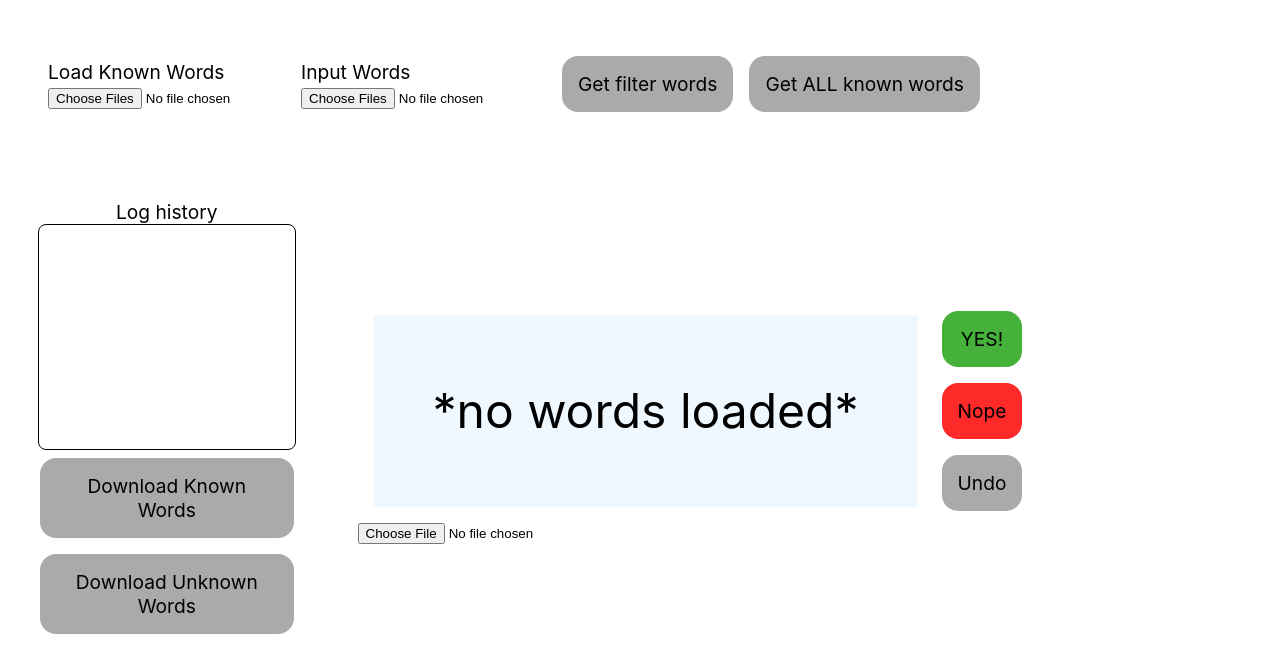
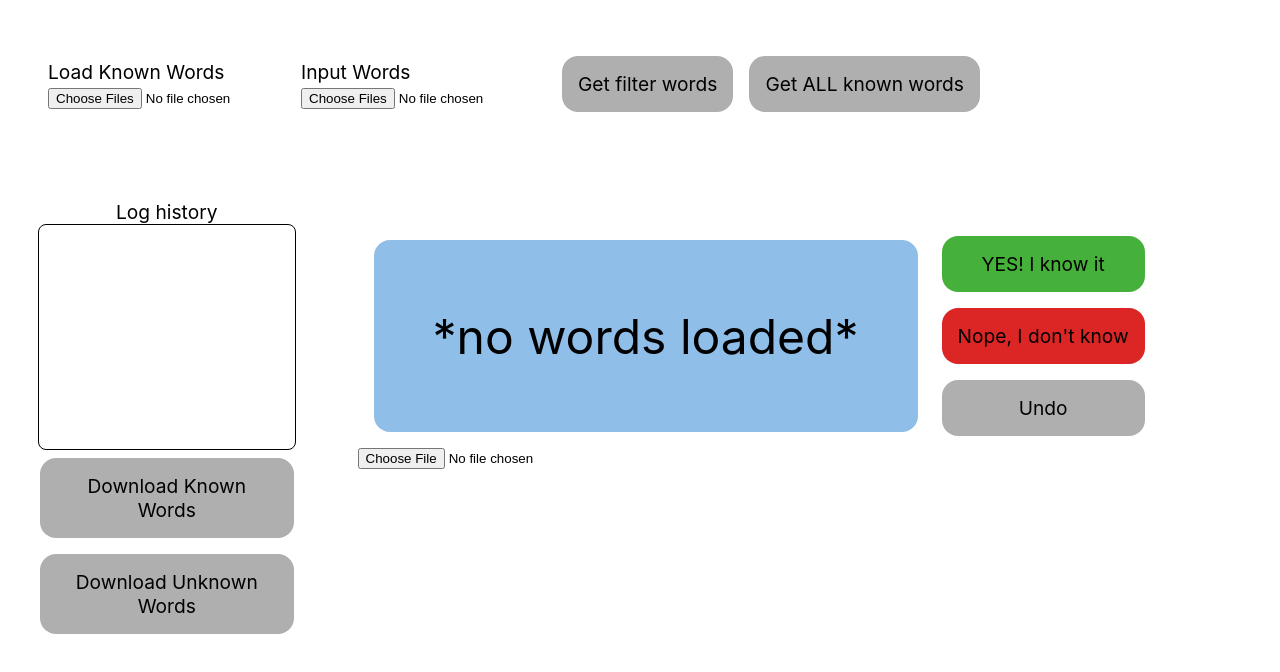
Before and after one commit to DylanLi272/word-sort, a React (Create React App) app: page / in a window 1280 px wide. Shown: the top 672 px of the page. Built offline with nearby package versions, Linux system fonts and the light colour scheme.

Commit message:
fix warning and update css

```diff
--- a/src/App.css
+++ b/src/App.css
@@ -1,7 +1,3 @@
-.app {
-	height: 100vh;
-}
-
 .filter-section {
 	display: flex;
 	align-items: center;
@@ -11,7 +7,6 @@
 .word-choosing {
 	display: flex;
 	flex-direction: row;
-	align-items: center;
 }
 
 .log {
@@ -51,6 +46,7 @@
 .log-yes {
 	background-color: #afe6a8;
 }
+
 .log-nope {
 	background-color: #ff9a9a;
 }
@@ -60,6 +56,7 @@
 	flex-direction: column;
 	width: 100%;
 	padding: 1.5rem;
+	margin-top: 2rem;
 }
 
 .word-selection {
@@ -75,9 +72,11 @@
 	height: 10rem;
 	padding: 1rem;
 	margin: 1rem;
+	border-radius: 1rem;
 
-	background-color: aliceblue;
+	background-color: #8fbee8;
 }
+
 .word {
 	font-size: 3rem;
 	text-align: center;
@@ -89,7 +88,7 @@
 }
 
 .button {
-	background-color: #AAAAAA;
+	background-color: #afafaf;
 	border-radius: 1rem;
 	text-align: center;
 	padding: 1rem;
@@ -97,20 +96,22 @@
 }
 
 .button:hover {
-	background-color: #CCCCCC;
+	background-color: #dcdcdc;
 	cursor: pointer;
 }
 
 .yes {
 	background-color: #46b13a;
 }
+
 .yes:hover {
 	background-color: #4eeb3c;
 }
 
 .nope {
-	background-color: #fe2929;
+	background-color: #dc2626;
 }
+
 .nope:hover {
-	background-color: #f74848;
+	background-color: #ff0f0f;
 }
--- a/src/App.js
+++ b/src/App.js
@@ -36,7 +36,7 @@ function App() {
 	}
 
 	const handleWordButton = (level) => {
-		if (curWord == undefined || curWord == null) {
+		if (curWord === undefined || curWord === null) {
 			return
 		}
 		history.push([curWord, level]);
@@ -75,9 +75,9 @@ function App() {
 
 	const handleDownload = (level) => {
 		var text = '';
-		var filename = level == 'yes' ? 'known-words.txt' : 'unknown-words.txt';
+		var filename = level === 'yes' ? 'known-words.txt' : 'unknown-words.txt';
 		history.forEach((item) => {
-			if (item[1] == level) {
+			if (item[1] === level) {
 				text += `${item[0]}\n`;
 			}
 		});
@@ -99,7 +99,7 @@ function App() {
 		knownWords.forEach(item => text += `${item}\n`);
 
 		for (let i = history.length - 1; i >= 0; i--) {
-			if (history[i][1] == 'yes') {
+			if (history[i][1] === 'yes') {
 				text += `${history[i][0]}\n`;
 				knownWords.push(history[i][0]);
 				history.splice(i, 1);
@@ -177,6 +177,13 @@ function App() {
 		document.body.removeChild(element);
 	}
 
+	useEffect(() => {
+		setBuffer([]);
+		setKnownWords([]);
+		setUnknownWords([]);
+	}, []);
+
+
 	return (
 		<div className='app'>
 			<div className='filter-section'>
@@ -186,7 +193,7 @@ function App() {
 				</div>
 				<div>
 					<div>Input Words</div>
-					<input type="file" onChange={handleFilterLoad} accept=".txt" multiple/>
+					<input type="file" onChange={handleFilterLoad} accept=".txt" multiple />
 				</div>
 				<div className='button filter' onClick={handleDownloadUnknown}>Get filter words</div>
 				<div className='button all-known' onClick={handleDownloadAllKnown}>Get ALL known words</div>
@@ -201,12 +208,12 @@ function App() {
 				<div className='word-area'>
 					<div className='word-selection'>
 						<div className='word-box'>
-							<div className='word'>{curWord == undefined || curWord == null ? '*no words loaded*' : curWord}</div>
+							<div className='word'>{curWord === undefined || curWord === null ? '*no words loaded*' : curWord}</div>
 						</div>
 						<div className='controls'>
-							<div className='button yes' onClick={() => { handleWordButton('yes') }}>YES!</div>
+							<div className='button yes' onClick={() => { handleWordButton('yes') }}>YES! I know it</div>
 							{/* <div className='button ehhh' onClick={() => { handleWordButton('ehhh') }}>Ehhh</div> */}
-							<div className='button nope' onClick={() => { handleWordButton('nope') }}>Nope</div>
+							<div className='button nope' onClick={() => { handleWordButton('nope') }}>Nope, I don't know</div>
 							<div className='button undo' onClick={handleUndo}>Undo</div>
 						</div>
 					</div>
```
